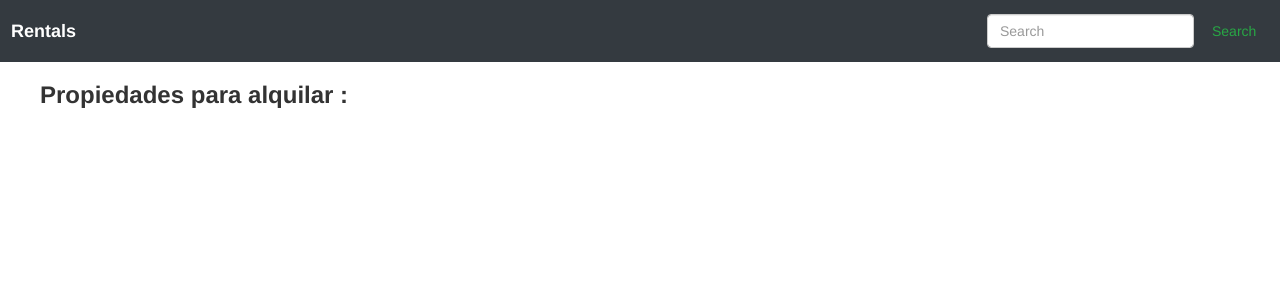
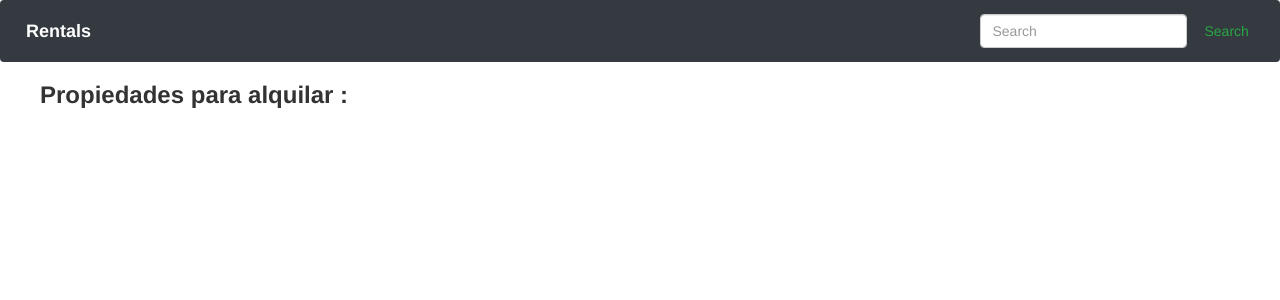
Before and after one commit to RodrigoSoriaUtn/TP-python-Alquileres, a Django app: page / in a window 1280 px wide. Shown: the top 300 px of the page. Run offline with Django 3.2, Linux system fonts and the light colour scheme; data that the repository does not hold is empty; some libraries are stand-ins or nearby versions.

Commit message:
some styles fixes

```diff
--- a/alquileres/templates/alquileres/index.html
+++ b/alquileres/templates/alquileres/index.html
@@ -21,7 +21,7 @@
         <p class="card-text">Description: {{property.description}}</p>
         <p class="card-text">Address: {{property.address}}</p>
         </div>
-        <div class="col-6">
+        <div class="col-5">
           <p class="text-right">Max Pax: {{property.max_pax}}</p>
           <p class="text-right">City: {{property.city}}</p>
            <p class="text-right" ><a href="/property/{{ property.id }}/">View Property</a></p>
--- a/alquileres/templates/alquileres/navBar.html
+++ b/alquileres/templates/alquileres/navBar.html
@@ -3,7 +3,7 @@
 {% bootstrap_css %}
 {% bootstrap_javascript jquery='full' %}
 
-<nav class="row navbar navbar-expand-lg navbar-dark bg-dark">
+<nav class="row navbar navbar-expand-lg navbar-dark bg-dark" style="width:100%; margin:0px;">
   <a class=" col-9 navbar-brand font-weight-bold" href="../../">Rentals</a>
   <button class="navbar-toggler" type="button" data-toggle="collapse" data-target="#navbarSupportedContent" aria-controls="navbarSupportedContent" aria-expanded="false" aria-label="Toggle navigation">
     <span class="navbar-toggler-icon"></span>
```
